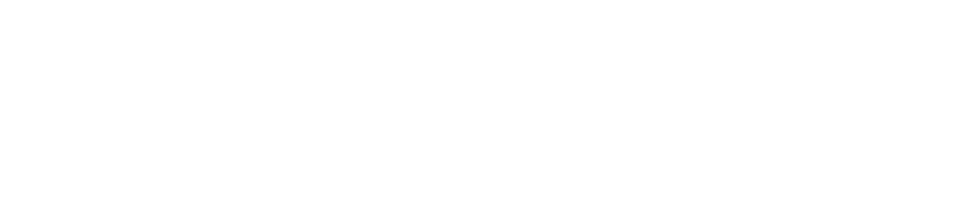
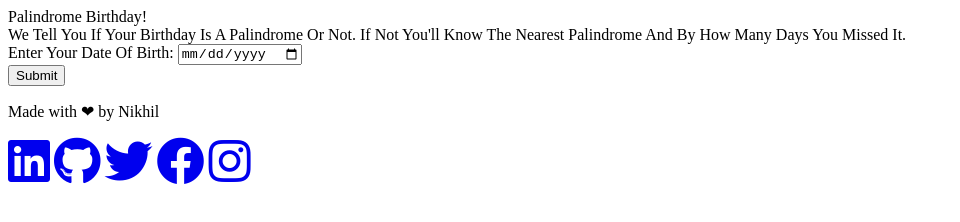
Before and after one commit to nikhil-sharma-nks/Palindrome-Birthday, a plain HTML site: page index.html in a window 1280 px wide. Shown: the whole page, without its empty margins (0-960 px from the left). Drawn offline with Linux system fonts and the light colour scheme.

Commit message:
feat: added html structure for the page

```diff
--- a/index.html
+++ b/index.html
@@ -5,8 +5,61 @@
     <meta http-equiv="X-UA-Compatible" content="IE=edge" />
     <meta name="viewport" content="width=device-width, initial-scale=1.0" />
     <title>Palindrom Birthday!</title>
+    <link
+      rel="stylesheet"
+      href="https://use.fontawesome.com/releases/v5.15.4/css/all.css"
+      integrity="sha384-DyZ88mC6Up2uqS4h/KRgHuoeGwBcD4Ng9SiP4dIRy0EXTlnuz47vAwmeGwVChigm"
+      crossorigin="anonymous"
+    />
     <link rel="stylesheet" href="styles.css" />
   </head>
-  <body></body>
+  <body>
+
+    <div class="container">
+        <div class="page-heading">Palindrome Birthday!</div>
+        <div class="description">
+          We Tell You If Your Birthday Is A Palindrome Or Not. If Not You'll Know The Nearest Palindrome And By How Many Days You Missed It.
+        </div>
+
+        <div class="input-container">
+
+          <label for="date-of-birth" >Enter Your Date Of Birth:
+          </label>
+          <input type="date" class="input date-of-birth" placeholder="Enter Your Date Of Birth" required/>
+
+          </div>
+          <button class="btn-submit" id="submit-angles-btn">Submit </button>
+          <div class="result"></div>
+          <div class="error"></div>
+        </div>
+        </div>
+
+    <footer class="main-footer">
+      <div class="footer-content">
+        <p class="footer-text">Made with ❤ by Nikhil <br /></p>
+
+        <div class="social">
+          <a
+            href="https://www.linkedin.com/in/nikhil-sharma-nks/"
+            target="_blank"
+            ><i class="fab fa-linkedin fa-3x"></i
+          ></a>
+          <a href="https://github.com/nikhil-sharma-nks" target="_blank"
+            ><i class="fab fa-github fa-3x"></i
+          ></a>
+          <a href="https://twitter.com/wannabe_nikhil" target="_blank"
+            ><i class="fab fa-twitter fa-3x"></i
+          ></a>
+          <a href="https://www.facebook.com/nikhilshawarma/" target="_blank">
+            <i class="fab fa-facebook fa-3x"></i
+          ></a>
+          <a href="https://www.instagram.com/nikhil.shawarma/" target="_blank"
+            ><i class="fab fa-instagram fa-3x"></i
+          ></a>
+        </div>
+      </div>
+    </footer>
+
+  </body>
   <script src="app.js"></script>
 </html>
```
